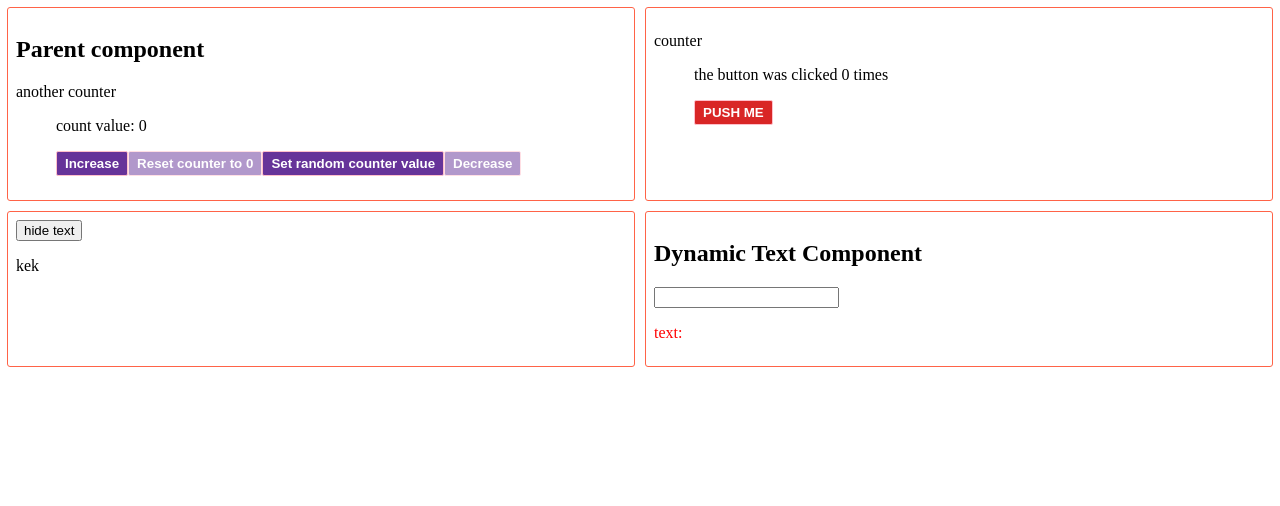
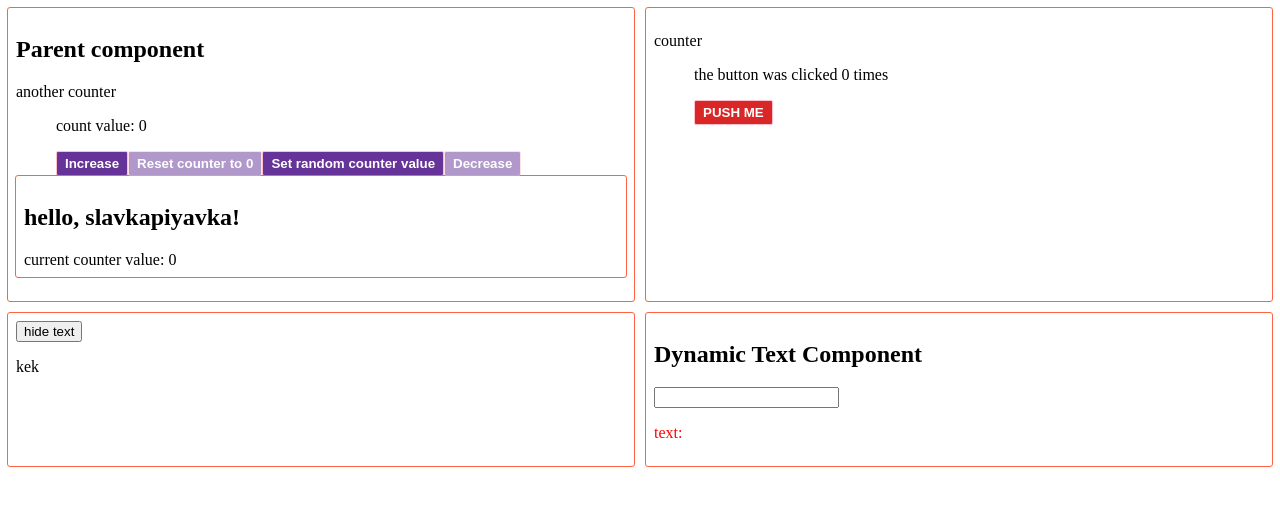
Before and after one commit to slavkapiyavka/react-sandbox, a React (Vite) app: page / in a window 1280 px wide. Shown: the top 506 px of the page. Built offline with nearby package versions, Linux system fonts and the light colour scheme.

Commit message:
feat: implement ChildComponent

```diff
--- /dev/null
+++ b/src/components/child-component/index.tsx
@@ -0,0 +1,17 @@
+import React from "react";
+
+interface ComponentProps {
+  name: string;
+  counter: number;
+}
+
+const ChildComponent: React.FC<ComponentProps> = ({ name, counter }) => {
+  return (
+    <div className="card">
+      <h2>hello, {name}!</h2>
+      <span>current counter value: {counter}</span>
+    </div>
+  );
+};
+
+export default ChildComponent;
--- a/src/components/parent-component/index.tsx
+++ b/src/components/parent-component/index.tsx
@@ -1,4 +1,5 @@
 import React, { useState } from "react";
+import ChildComponent from "../child-component";
 
 const ParentComponent: React.FC = () => {
   const [counter, setCounter] = useState(0);
@@ -66,6 +67,8 @@ const ParentComponent: React.FC = () => {
             </button>
           </div>
         </dd>
+
+        <ChildComponent name={"slavkapiyavka"} counter={counter} />
       </dl>
     </div>
   );
```
